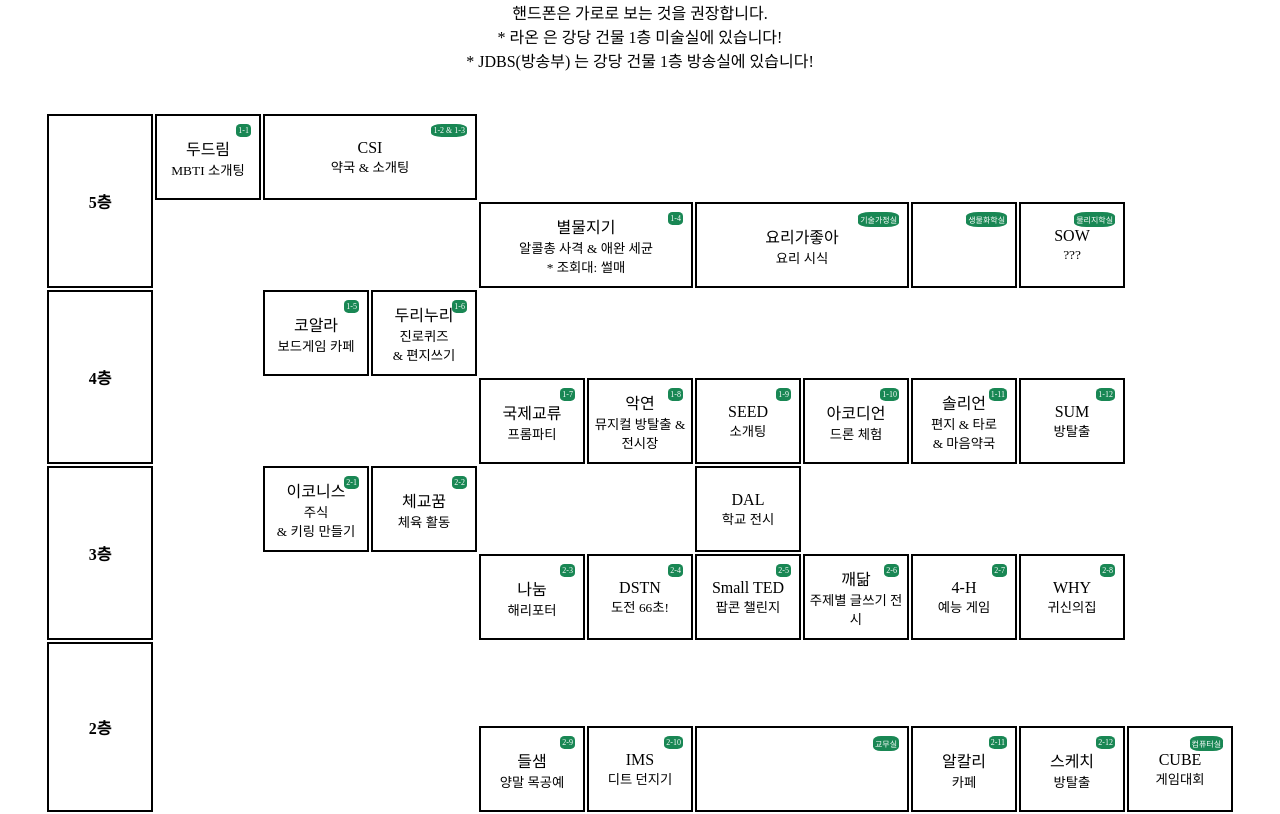
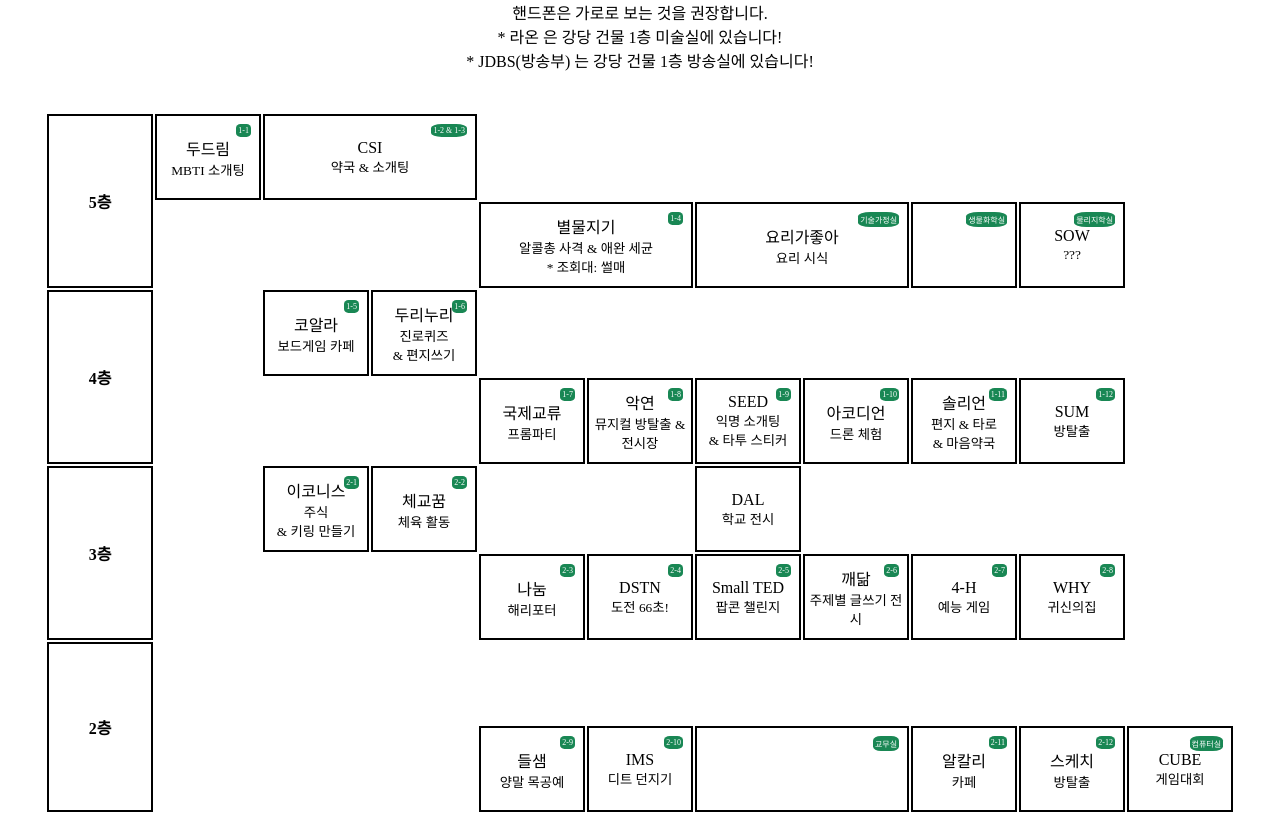
Before and after one commit to thousanduchan/deokso_festival_map, a plain HTML site: page index.html in a window 1280 px wide. Drawn offline with Linux system fonts and the light colour scheme.

Commit message:
Index - Fixed - SEED

```diff
--- a/index.html
+++ b/index.html
@@ -97,7 +97,7 @@
                 <p>악연 <br> <small>뮤지컬 방탈출 & 전시장</small></p>
             </td>
             <td class="room"><span class="room_name">1-9</span>
-                <p>SEED <br> <small>소개팅</small></p>
+                <p>SEED <br> <small>익명 소개팅 <br> & 타투 스티커</small></p>
             </td>
             <td class="room"><span class="room_name">1-10</span>
                 <p>아코디언 <br> <small>드론 체험</small></p>
```
